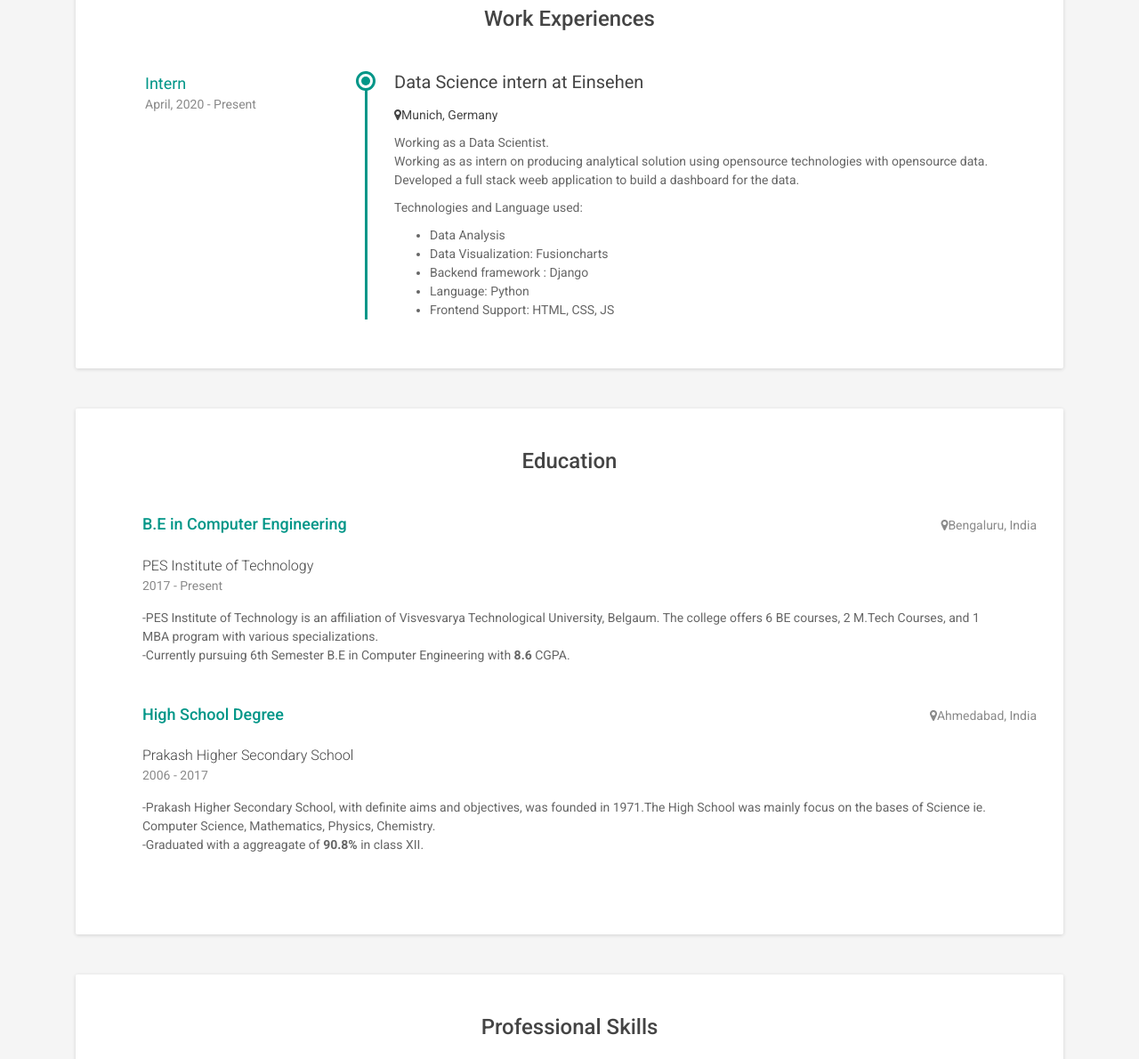
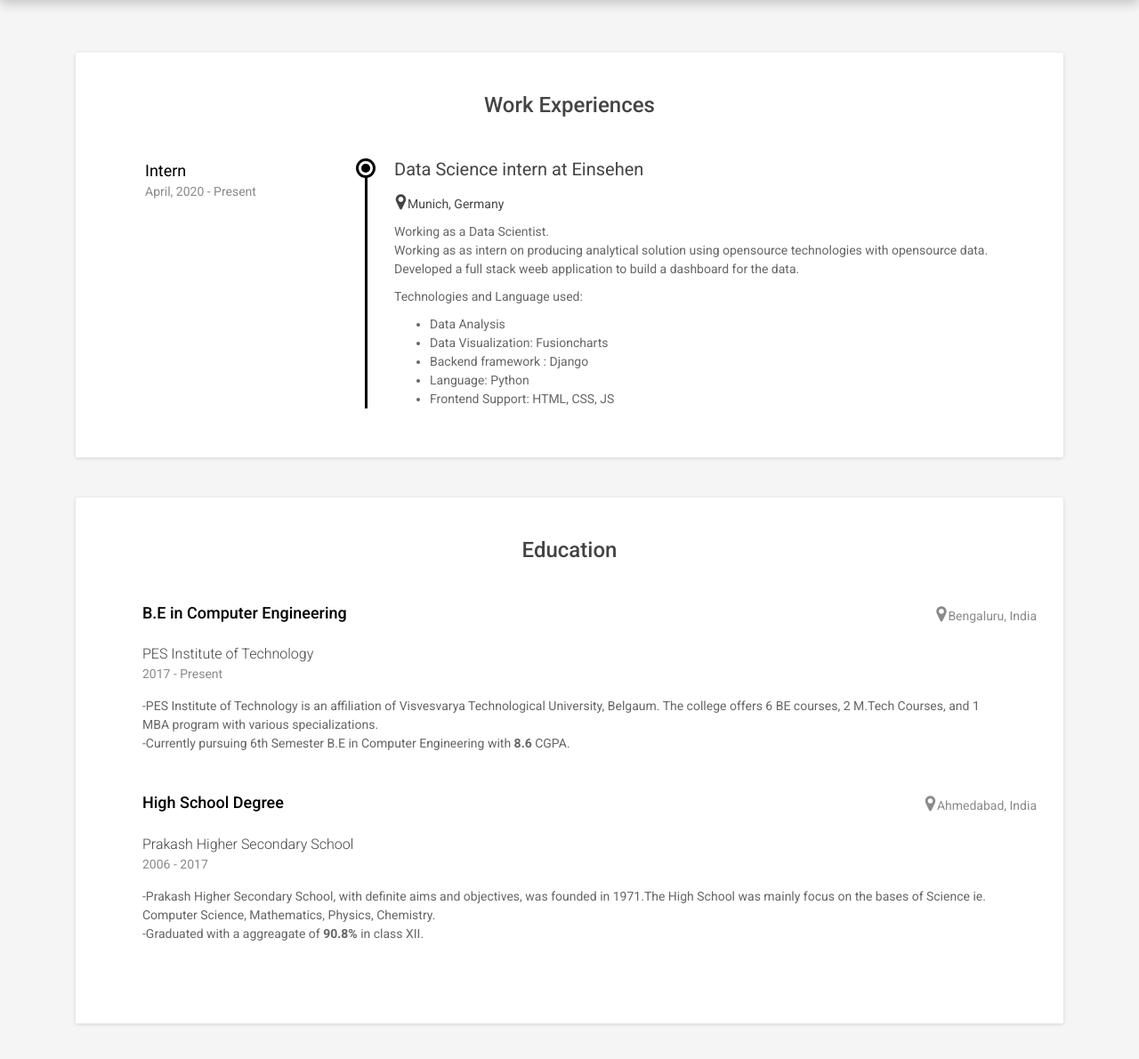
Before and after one commit to nikhilkhaneja/myproject, a Django app: template my_personal_portfolio/templates/home.html in a window 1280 px wide. Shown: the part 810-2000 px from the top of the page at 89% size. Run offline with Django 3.2, Linux system fonts and the light colour scheme; the template is opened without the code that fills it, so the values that code supplies are empty; some libraries are stand-ins or nearby versions.

Commit message:
Update styles-3.css

```diff
--- a/my_personal_portfolio/static/css/styles-3.css
+++ b/my_personal_portfolio/static/css/styles-3.css
@@ -6,6 +6,7 @@
  * Twitter: @3rdwave_themes
 */
 /* ======= Base ======= */
+{% load static %}
 body {
   font-family: 'Roboto', sans-serif;
   color: #666;
@@ -114,6 +116,22 @@ a.btn:hover {
 }
 .header .social {
   margin-bottom: 0;
+}
+.fa{
+	 font-size: 35px;
+  width: 70px;
+  text-align: center;
+
+}
+.fa-map-marker
+{
+  width: 15px;
+	font-size : 20px;
+}
+.fa-check
+{
+  width: 25px;
+	font-size : 20px;
 }
 .header .social a {
   color: rgba(255, 255, 255, 0.8);
@@ -298,7 +320,7 @@ a.btn:hover {
   text-align: center;
 }
 .timeline {
-  border-left: 3px solid #009688;
+  border-left: 3px solid #000000;
   border-bottom-right-radius: 2px;
   border-top-right-radius: 2px;
   position: relative;
@@ -329,7 +351,7 @@ a.btn:hover {
   -webkit-background-clip: padding-box;
   background-clip: padding-box;
   background: #fff;
-  border: 3px solid #009688;
+  border: 3px solid #000000;
 }
 .timeline .item:after {
   content: "";
@@ -347,7 +369,7 @@ a.btn:hover {
   -moz-background-clip: padding;
   -webkit-background-clip: padding-box;
   background-clip: padding-box;
-  background: #009688;
+  background: #000000;
   z-index: 10;
 }
 .timeline .work-place {
@@ -375,7 +397,7 @@ a.btn:hover {
 }
 .timeline .job-meta .title {
   font-size: 18px;
-  color: #009688;
+  color: #000000;
 }
 .timeline .job-meta .time {
   color: #8a8a8a;
@@ -391,7 +413,7 @@ a.btn:hover {
 }
 .education-section .degree {
   font-size: 18px;
-  color: #009688;
+  color: #000000;
   margin-top: 0;
   margin-bottom: 0px;
 }
```
Also changed, not shown: other parts of my_personal_portfolio/static/css/styles-3.css (+28 -23 lines).
